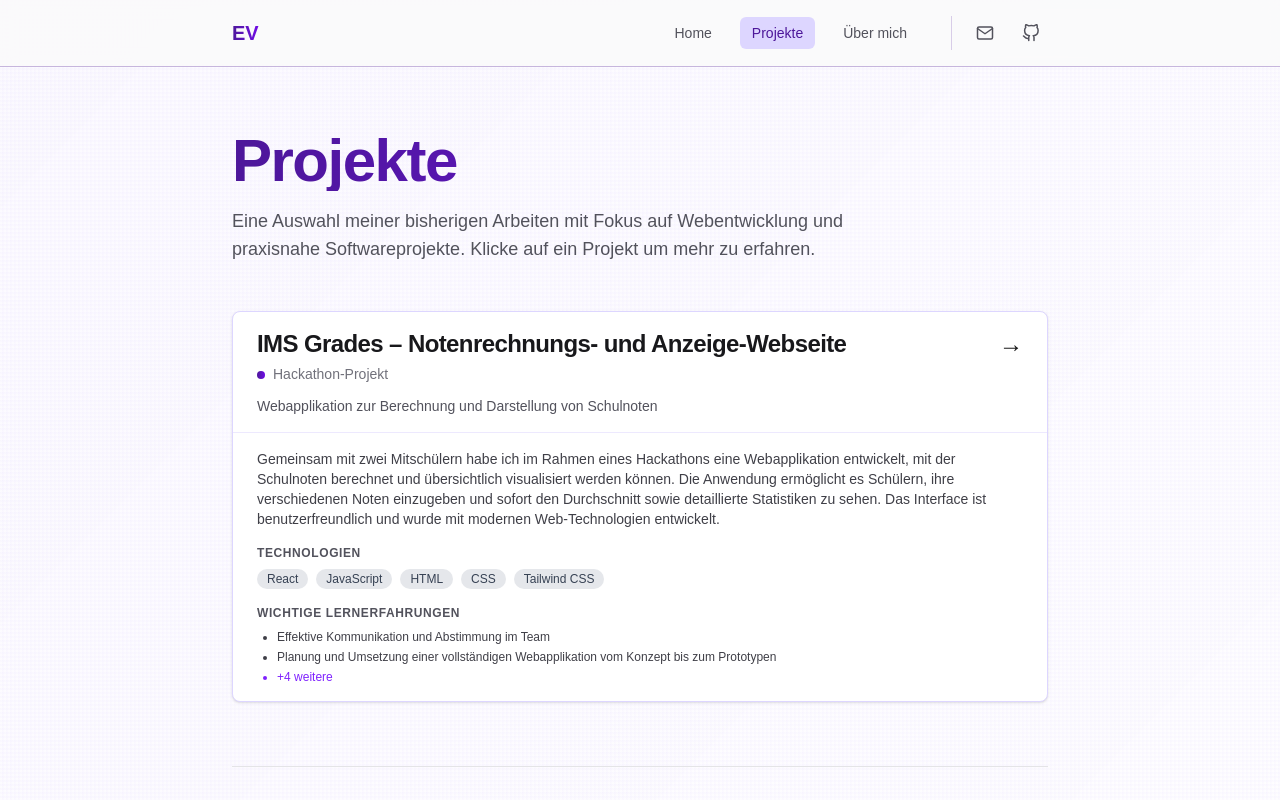
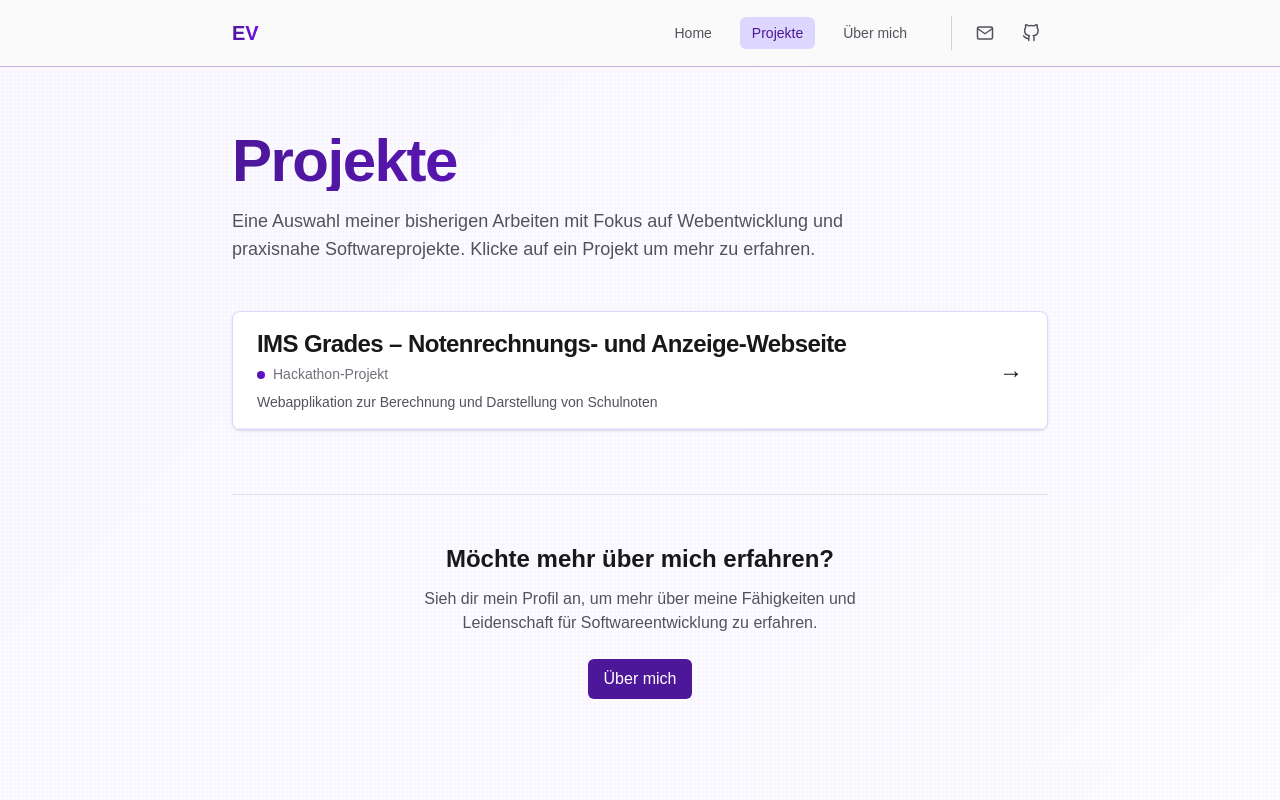
Before and after one commit to im24a-voegelie/Portfolio, a Next.js app: page /Projects in a window 1280 px wide. Shown: the top 800 px of the page. Built offline with nearby package versions, Linux system fonts and the light colour scheme.

Commit message:
Clean up

```diff
--- a/app/Projects/[id]/page.js
+++ b/app/Projects/[id]/page.js
@@ -1,5 +1,6 @@
 'use client';
 
+import { use } from 'react';
 import Link from 'next/link';
 import { projects } from '@/data/projects';
 import { ScrollFadeIn, StaggerContainer, StaggerChild } from '@/components/animations/ScrollFadeIn';
@@ -8,7 +9,7 @@ import Card, { CardContent, CardHeader } from '@/components/ui/card';
 import Badge from '@/components/ui/badge';
 
 export default function ProjectPage({ params }) {
-  const { id } = params;
+  const { id } = use(params);
   const projectId = parseInt(id, 10);
   const project = projects.find((p) => p.id === projectId);
 
--- a/app/Projects/page.js
+++ b/app/Projects/page.js
@@ -1,8 +1,7 @@
 'use client';
 
 import Link from 'next/link';
-import Card, { CardContent, CardHeader } from "@/components/ui/card";
-import Badge from "@/components/ui/badge";
+import Card, { CardHeader } from "@/components/ui/card";
 import Button from "@/components/ui/button";
 import { projects } from "@/data/projects";
 import { ScrollFadeIn, StaggerContainer, StaggerChild } from "@/components/animations/ScrollFadeIn";
@@ -35,62 +34,22 @@ export default function ProjectsPage() {
                     <Link href={`/Projects/${project.id}`}>
                       <Card className="cursor-pointer hover:shadow-lg transition-shadow duration-300">
                         <CardHeader>
-                          <div className="flex flex-col gap-3">
-                            <div className="flex items-start justify-between">
-                              <div className="flex-1">
-                                <h2 className="text-subsection text-zinc-900 dark:text-zinc-50 group-hover:text-violet-600 dark:group-hover:text-violet-400 transition-colors">
+                          <div className="flex items-center justify-between gap-4">
+                            <div>
+                              <h2 className="text-subsection text-zinc-900 dark:text-zinc-50">
                                 {project.title}
                               </h2>
                               <p className="text-sm text-zinc-500 dark:text-zinc-400 mt-1">
                                 <span className="inline-block mr-2 w-2 h-2 bg-gradient-to-r from-violet-900 to-violet-700 rounded-full"></span>
                                 {project.type}
                               </p>
-                              </div>
-                              <span className="text-2xl">→</span>
-                            </div>
-                            <p className="text-sm text-zinc-600 dark:text-zinc-300">
+                              <p className="text-sm text-zinc-600 dark:text-zinc-300 mt-2">
                                 {project.description}
                               </p>
                             </div>
+                            <span className="text-2xl flex-shrink-0">→</span>
+                          </div>
                         </CardHeader>
-                        <CardContent>
-                          <p className="text-sm text-zinc-700 dark:text-zinc-300 mb-4">
-                            {project.fullDescription}
-                          </p>
-
-                          {/* Technologies */}
-                          {project.technologies && project.technologies.length > 0 && (
-                            <div className="mb-4">
-                              <p className="text-xs font-semibold uppercase tracking-wider text-zinc-600 dark:text-zinc-400 mb-2">
-                                Technologien
-                              </p>
-                              <div className="flex flex-wrap gap-2">
-                                {project.technologies.map((tech, index) => (
-                                  <Badge key={index} variant="secondary">
-                                    {tech}
-                                  </Badge>
-                                ))}
-                              </div>
-                            </div>
-                          )}
-
-                          {/* Learnings */}
-                          <div>
-                            <p className="text-xs font-semibold uppercase tracking-wider text-zinc-600 dark:text-zinc-400 mb-2">
-                              Wichtige Lernerfahrungen
-                            </p>
-                            <ul className="list-disc space-y-1 pl-5 text-xs text-zinc-700 dark:text-zinc-300">
-                              {project.learnings.slice(0, 2).map((learning, index) => (
-                                <li key={index}>{learning}</li>
-                              ))}
-                              {project.learnings.length > 2 && (
-                                <li className="text-violet-600 dark:text-violet-400">
-                                  +{project.learnings.length - 2} weitere
-                                </li>
-                              )}
-                            </ul>
-                          </div>
-                        </CardContent>
                       </Card>
                     </Link>
                   </AnimatedCard>
--- a/app/globals.css
+++ b/app/globals.css
@@ -3,8 +3,6 @@
 :root {
   --background: #ffffff;
   --foreground: #171717;
-  --accent-primary: from-cyan-400 to-blue-500;
-  --accent-primary-dark: from-cyan-300 to-blue-400;
 }
 
 @theme inline {
@@ -66,7 +64,7 @@ body {
       rgba(139, 92, 246, 0.02) 2px,
       rgba(139, 92, 246, 0.02) 4px
     );
-  background-attachment: fixed;
+  background-attachment: scroll;
 }
 
 @media (prefers-color-scheme: dark) {
--- a/components/Header.js
+++ b/components/Header.js
@@ -63,6 +63,7 @@ export default function Header() {
               animate={{ opacity: 1, y: 0 }}
               transition={{ delay: 0.4, duration: 0.3 }}
               className="p-2 rounded-lg transition-all duration-200 text-zinc-600 dark:text-zinc-400 hover:text-violet-900 hover:bg-violet-100 dark:hover:text-violet-400 dark:hover:bg-violet-950/40"
+              aria-label="E-Mail senden"
               title="E-Mail senden"
             >
               <FiMail size={18} />
@@ -75,6 +76,7 @@ export default function Header() {
               animate={{ opacity: 1, y: 0 }}
               transition={{ delay: 0.5, duration: 0.3 }}
               className="p-2 rounded-lg transition-all duration-200 text-zinc-600 dark:text-zinc-400 hover:text-violet-900 hover:bg-violet-100 dark:hover:text-violet-400 dark:hover:bg-violet-950/40"
+              aria-label="GitHub Profil"
               title="GitHub Profil"
             >
               <FiGithub size={18} />
--- a/components/SkillsSlider.js
+++ /dev/null
@@ -1,54 +0,0 @@
-'use client';
-
-import { motion } from 'framer-motion';
-
-export default function SkillsSlider({ skills }) {
-  const SkillItem = ({ skill, delay }) => (
-    <motion.div
-      initial={{ opacity: 0, x: -20 }}
-      whileInView={{ opacity: 1, x: 0 }}
-      transition={{ delay, duration: 0.5 }}
-      viewport={{ once: true }}
-      className="space-y-2"
-    >
-      <div className="flex justify-between items-center">
-        <span className="text-sm font-medium text-zinc-900 dark:text-zinc-50">
-          {skill.name}
-        </span>
-        <span className="text-xs font-semibold text-violet-600 dark:text-violet-400">
-          {skill.level}%
-        </span>
-      </div>
-      <div className="h-2 bg-zinc-200 dark:bg-zinc-800 rounded-full overflow-hidden">
-        <motion.div
-          initial={{ width: 0 }}
-          whileInView={{ width: `${skill.level}%` }}
-          transition={{ delay: delay + 0.2, duration: 0.8, ease: 'easeOut' }}
-          viewport={{ once: true }}
-          className="h-full bg-gradient-to-r from-violet-600 to-violet-500 dark:from-violet-500 dark:to-violet-400 rounded-full"
-        />
-      </div>
-    </motion.div>
-  );
-
-  return (
-    <div className="space-y-6">
-      {skills.map((skillGroup, groupIdx) => (
-        <div key={groupIdx} className="space-y-4">
-          <h3 className="text-lg font-semibold text-zinc-900 dark:text-zinc-50">
-            {skillGroup.category}
-          </h3>
-          <div className="space-y-4 pl-2">
-            {skillGroup.items.map((skill, skillIdx) => (
-              <SkillItem
-                key={skillIdx}
-                skill={skill}
-                delay={groupIdx * 0.1 + skillIdx * 0.05}
-              />
-            ))}
-          </div>
-        </div>
-      ))}
-    </div>
-  );
-}
```
Also changed, not shown: components/SkillsCarousel.js (+24 -13 lines), 1 other file (tests, documents, lock files or other folders). Lines whose indentation alone changed are shown as unchanged.
